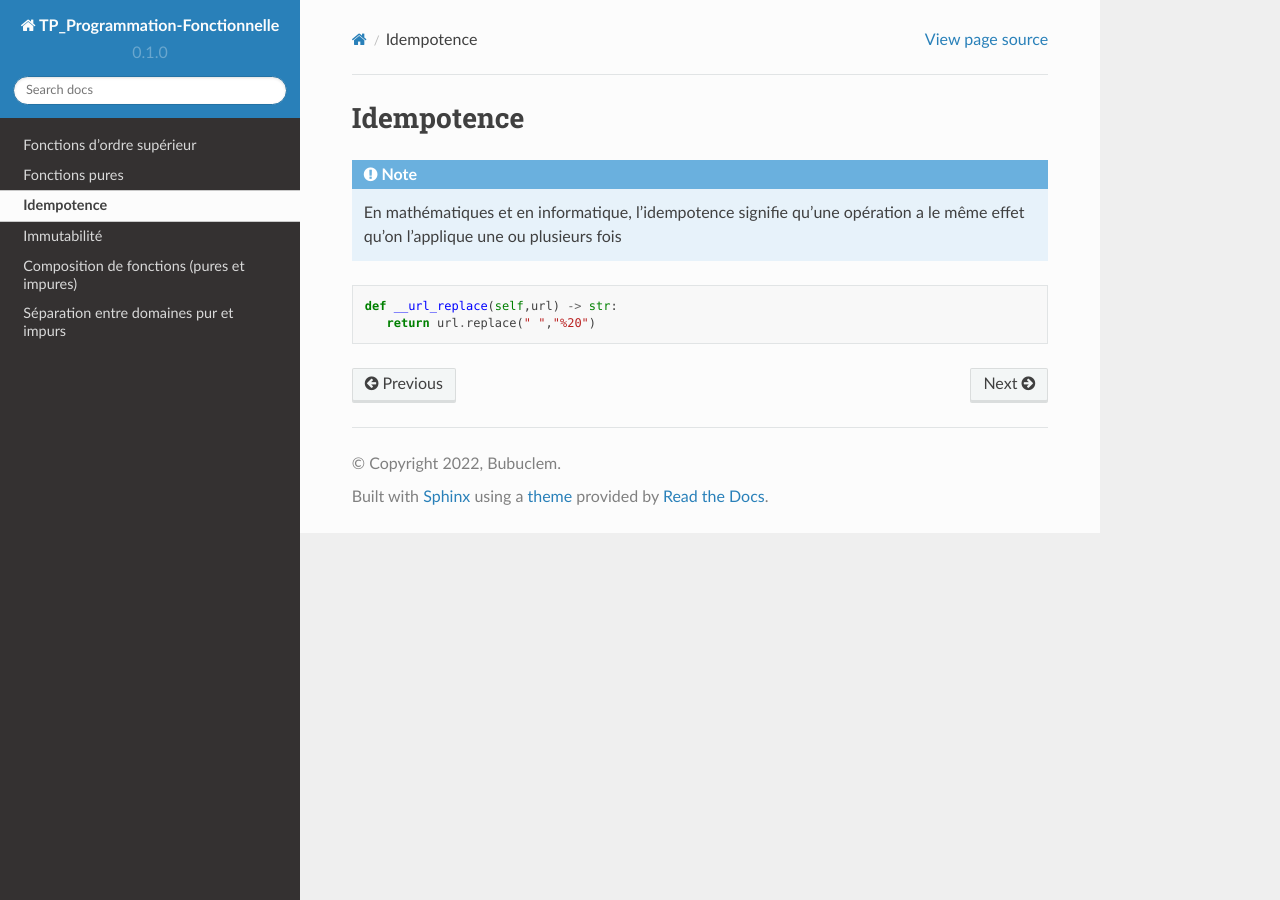
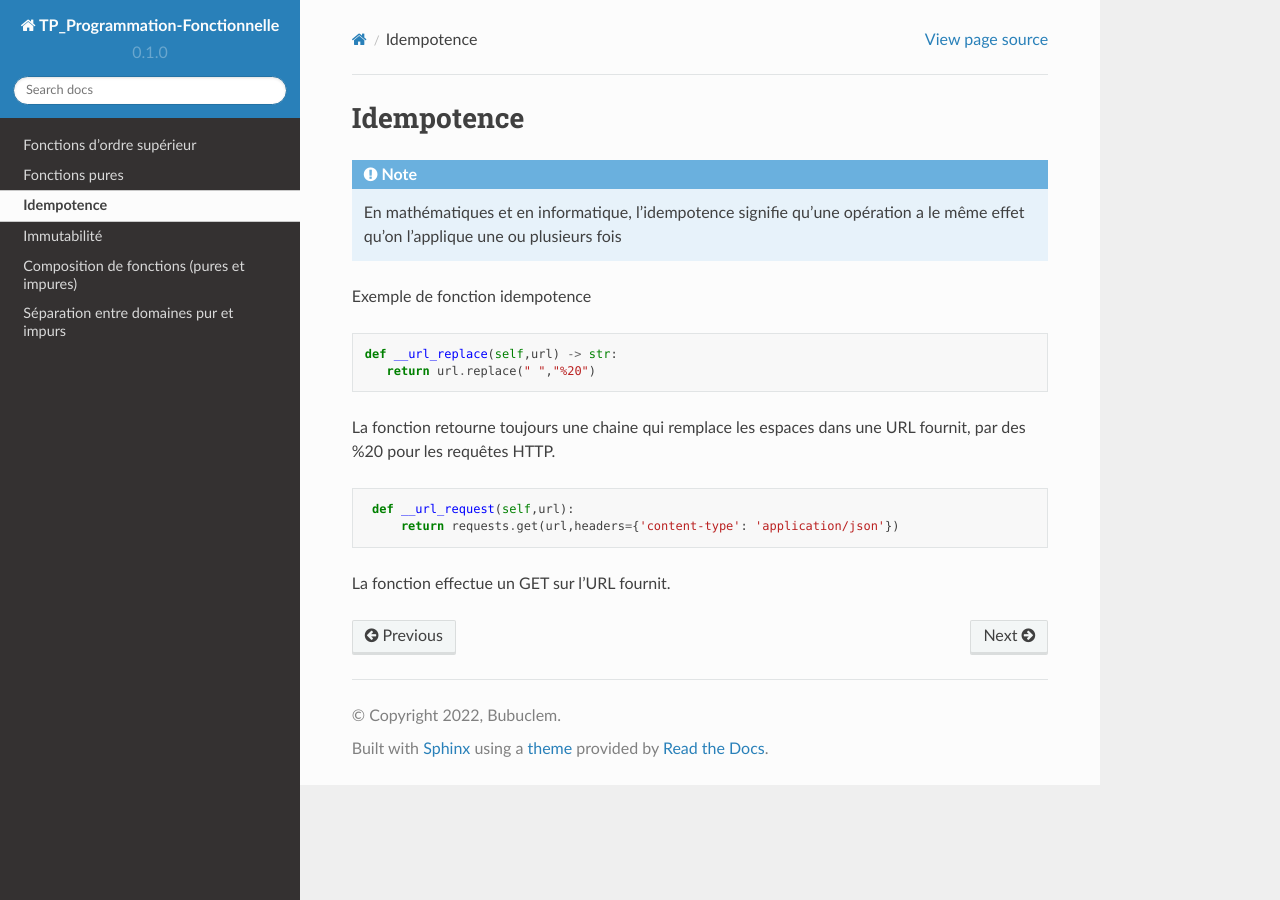
Before and after one commit to Bubuclem/TP_Programmation-Fonctionnelle, a Sphinx documentation site: the page built from docs/source/idempotence.rst, in a window 1280 px wide. Built offline with Sphinx 7.4.7 and the Read the Docs theme 2.0.0, drawn with Linux system fonts in a browser that asks for light colours.

Commit message:
Updates docs

```diff
--- a/docs/source/idempotence.rst
+++ b/docs/source/idempotence.rst
@@ -5,8 +5,20 @@ Idempotence
 
    En mathématiques et en informatique, l'idempotence signifie qu'une opération a le même effet qu'on l'applique une ou plusieurs fois
 
+Exemple de fonction idempotence
+
 .. code-block:: python
    :emphasize-lines: 3,5
 
    def __url_replace(self,url) -> str:
       return url.replace(" ","%20")
+
+La fonction retourne toujours une chaine qui remplace les espaces dans une URL fournit, par des %20 pour les requêtes HTTP.
+
+.. code-block:: python
+   :emphasize-lines: 3,5
+
+    def __url_request(self,url):
+        return requests.get(url,headers={'content-type': 'application/json'})
+
+La fonction effectue un GET sur l'URL fournit.
--- a/docs/source/ordresuperieur.rst
+++ b/docs/source/ordresuperieur.rst
@@ -6,3 +6,8 @@ Fonctions d’ordre supérieur
    En mathématiques et en informatique, les fonctions d'ordre supérieur sont des fonctions qui ont au moins une des propriétés suivantes :
       • elles prennent une ou plusieurs fonctions en entrée
       • elles renvoient une fonction
+
+Exemple de fonction d’ordre supérieur
+
+.. code-block:: python
+   :emphasize-lines: 3,5
```
Also changed, not shown: docs/source/immutabilité.rst (+13 -0 lines), docs/source/pures.rst (+11 -0 lines), main.py (+8 -8 lines).
